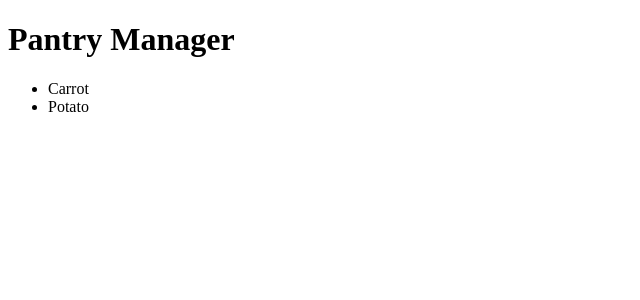
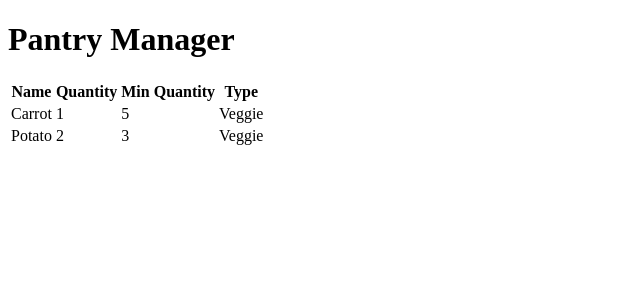
Before and after one commit to coryhouse/e-gineering, a React (Create React App) app in the folder e-gineering/: page / in a window 1280 px wide. Shown: the top 300 px of the page, without its empty margins (0-640 px from the left). Built offline with nearby package versions, Linux system fonts and the light colour scheme.

Commit message:
Implement table

```diff
--- a/e-gineering/src/App.tsx
+++ b/e-gineering/src/App.tsx
@@ -7,22 +7,37 @@ import React from "react";
 type Food = {
   name: string;
   quantity: number;
+  minQuantity: number;
+  type: string;
 };
 
 const foods: Food[] = [
-  { name: "Carrot", quantity: 1 },
-  { name: "Potato", quantity: 2 },
+  { name: "Carrot", quantity: 1, minQuantity: 5, type: "Veggie" },
+  { name: "Potato", quantity: 2, minQuantity: 3, type: "Veggie" },
 ];
 
 export function App() {
-  function renderFoods() {
-    return foods.map((food) => <li>{food.name}</li>);
-  }
-
   return (
     <>
       <h1>Pantry Manager</h1>
-      <ul>{renderFoods()}</ul>
+      <table>
+        <thead>
+          <th>Name</th>
+          <th>Quantity</th>
+          <th>Min Quantity</th>
+          <th>Type</th>
+        </thead>
+        <tbody>
+          {foods.map((food) => (
+            <tr>
+              <td>{food.name}</td>
+              <td>{food.quantity}</td>
+              <td>{food.minQuantity}</td>
+              <td>{food.type}</td>
+            </tr>
+          ))}
+        </tbody>
+      </table>
     </>
   );
 }
```
